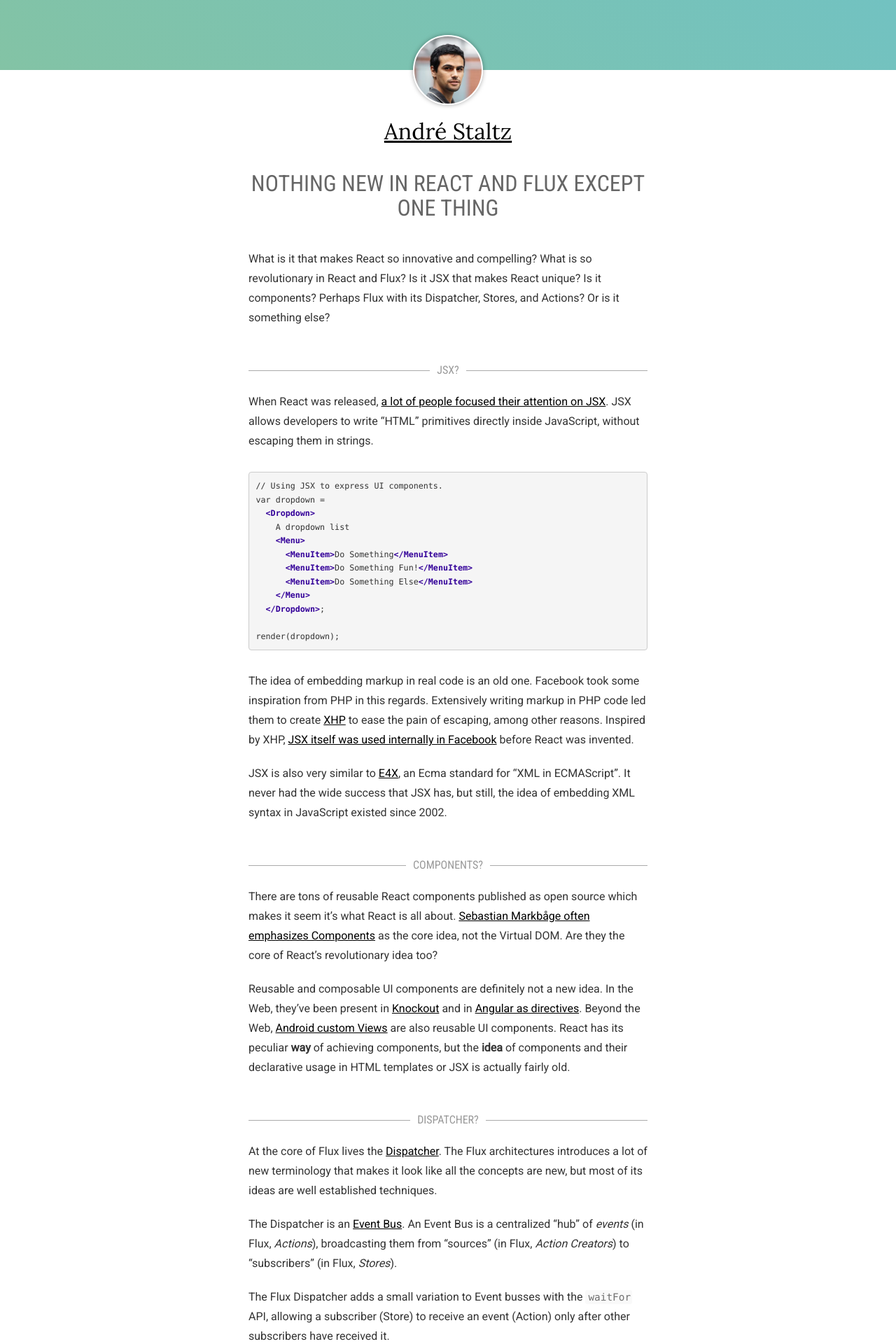
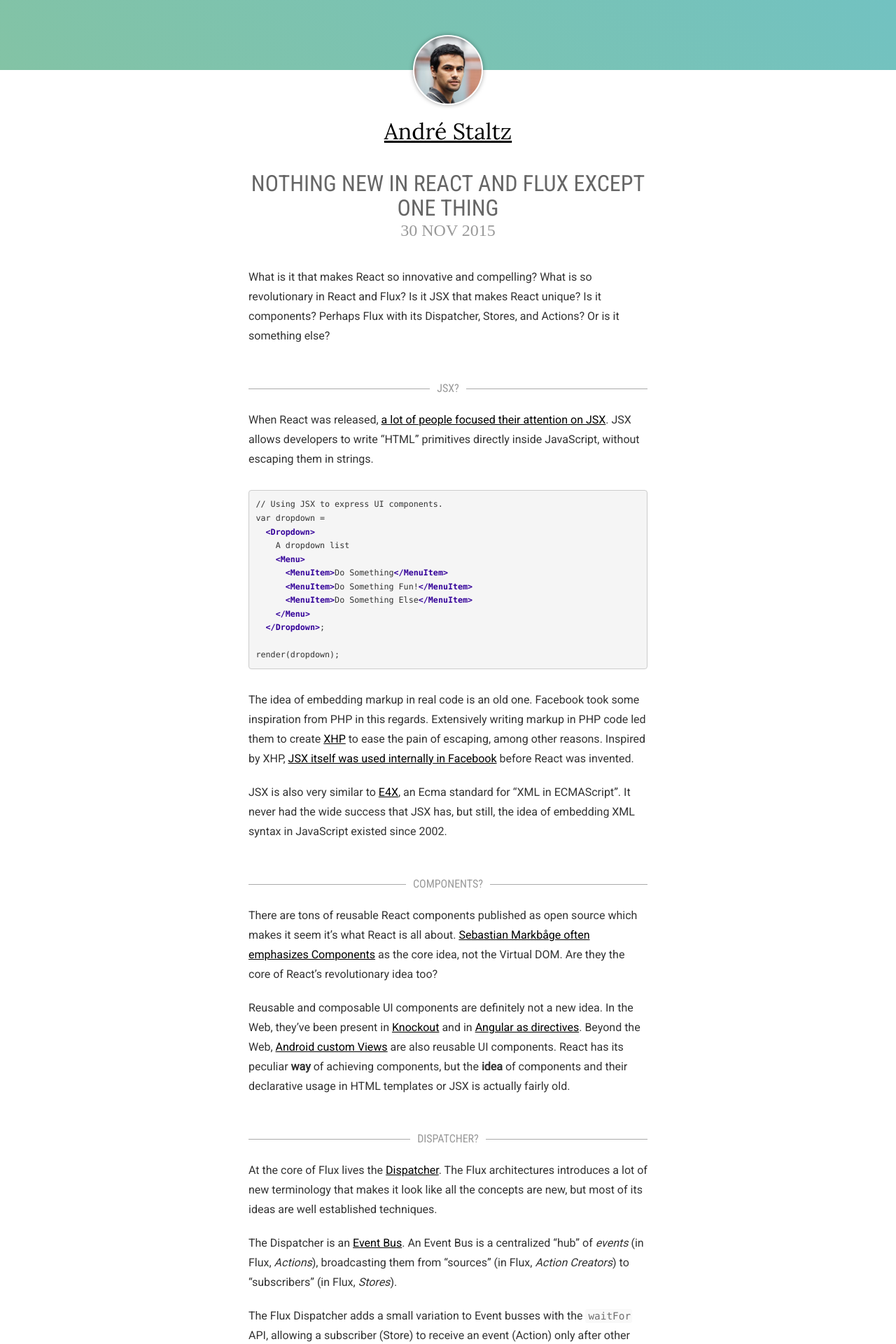
Before and after one commit to staltz/staltz.com, a Jekyll site: the page built from _posts/2015-11-30-nothing-new-in-react-and-flux-except-one-thing.md, in a window 1280 px wide. Shown: the top 1920 px of the page at 70% size. Built offline with Jekyll 4.4.1, drawn with Linux system fonts in a browser that asks for light colours; nearby versions of some CDN libraries; comment, search, counter and statistics services are not loaded.

Commit message:
Improve homepage blog layout, add date to blog post layout

```diff
--- a/_layouts/post.html
+++ b/_layouts/post.html
@@ -21,6 +21,7 @@
           <div class="centered">
             <h2 class="name-title"><a href="/">André Staltz</a></h2>
             <h2 class="post-title">{{ page.title }}</h3>
+            <h3 class="post-date">{{ page.date | date_to_string }}</h3>
           </div>
 {{ content }}
           <p>
--- a/css/main.css
+++ b/css/main.css
@@ -87,7 +87,13 @@ a.name-title:hover {
 .post-title {
 	color: #666;
 	font-family: 'Roboto Condensed';
-	margin: 40px 0;
+	margin: 40px 0 0;
+	text-transform: uppercase;
+}
+.post-date {
+	color: #999;
+	font-family: 'Source Sans Pro';
+	margin: 0 0 40px;
 	text-transform: uppercase;
 }
 .syllables {
--- a/index.html
+++ b/index.html
@@ -48,11 +48,11 @@ layout: blank
           </ul>
 
           <h2 id="extras" class="hr"><span class="hr">BLOG</span></h2>
+          <p>
           {% for post in site.posts %}
-          <p>
-            <a href="{{ post.url }}">{{ post.title }}</a> ({{ post.date | date: "%Y-%B" }})
+            <a href="{{ post.url }}">{{ post.title }}</a> ({{ post.date | date: "%Y-%B" }})<br />
+          {% endfor %}
           </p>
-          {% endfor %}
           <h2 id="extras" class="hr"><span class="hr">EXTRAS</span></h2>
           <p><a href="http://users.ics.aalto.fi/desoua1/" target="_blank">I'm MSc</a> in Computer Science, and for my
           <a href="http://users.ics.aalto.fi/desoua1/HAcid_Thesis.pdf" target="_blank">Master's Thesis</a> I developed
```
